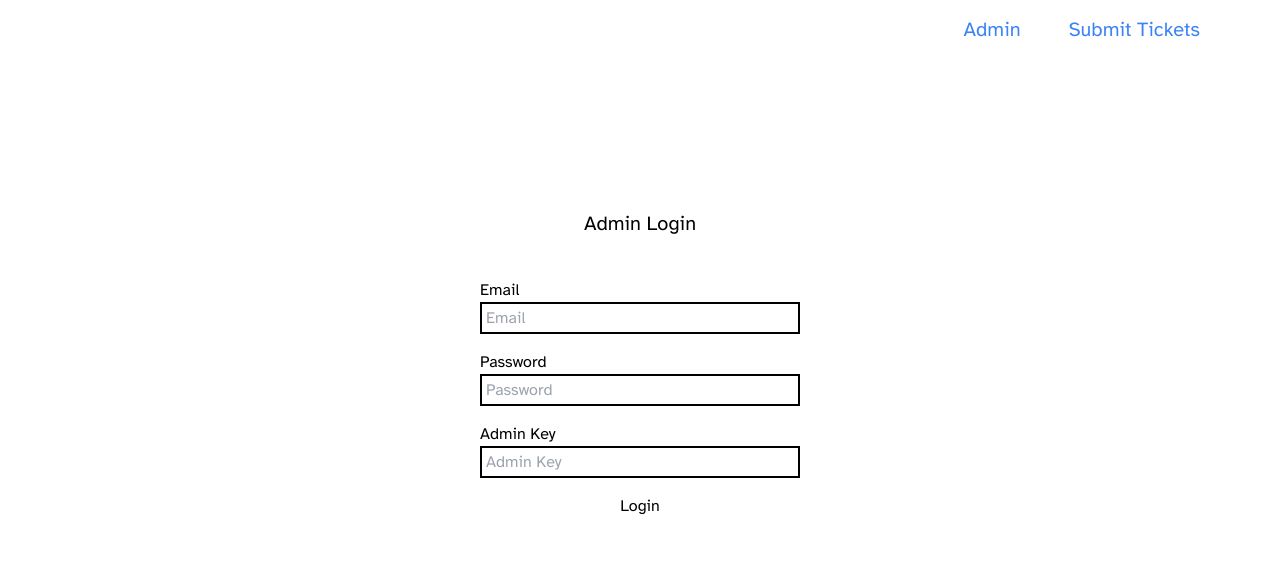
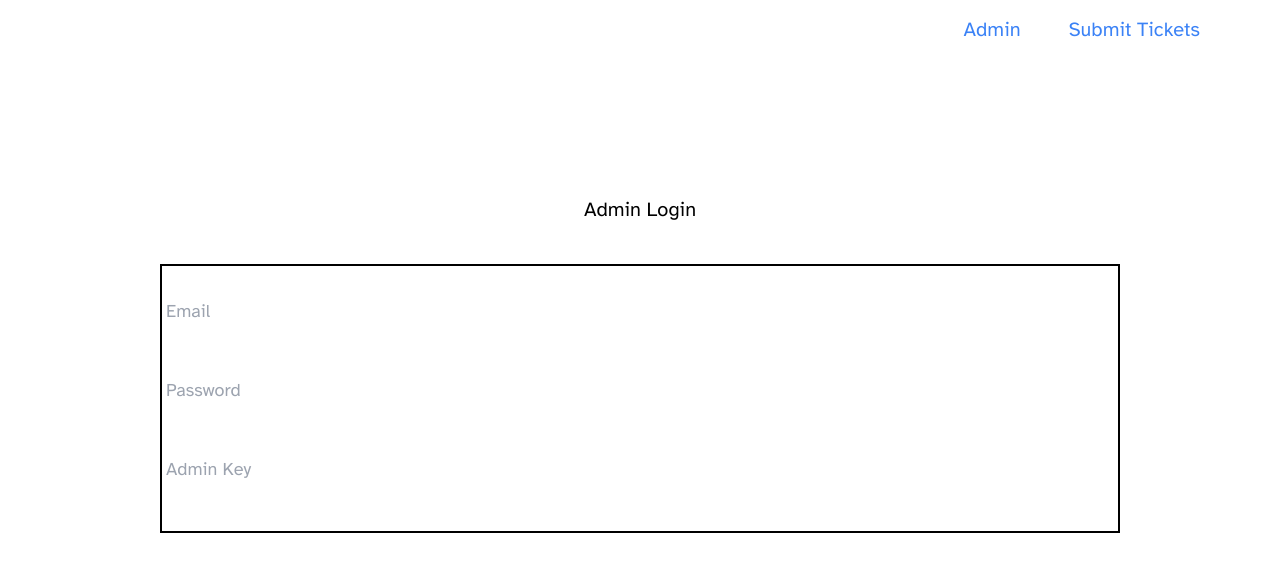
Before and after one commit to ay7991/help-desk, a Next.js app in the folder help-desk/: page /admin/login in a window 1280 px wide. Shown: the top 572 px of the page. Built offline with nearby package versions, Linux system fonts and the light colour scheme; a web font is replaced by a local one.

Commit message:
adjust className and login css

```diff
--- a/help-desk/src/components/LoginForm.tsx
+++ b/help-desk/src/components/LoginForm.tsx
@@ -49,12 +49,12 @@ const LoginForm: React.FC = () => {
     }
 
     return (
-        <>
-            <form className="flex flex-col w-80" onSubmit={checkLogin}>
-                <label className="flex flex-col">
+        <main className="formMain">
+            <form className="flex flex-col justify-center" onSubmit={checkLogin}>
+                <label className="flex flex-col text-white text-lg">
                     Email
                     <input
-                        className={`border-solid border-black border-2 mb-4 pl-1 h-8`}
+                        className="input"
                         type="email"
                         placeholder="Email"
                         name="email"
@@ -63,10 +63,10 @@ const LoginForm: React.FC = () => {
                         required
                     />
                 </label>
-                <label className="flex flex-col">
+                <label className="flex flex-col text-white text-lg">
                     Password
                     <input
-                        className="border-solid border-black border-2 mb-4 pl-1 h-8"
+                        className="input"
                         type="password"
                         placeholder="Password"
                         name="password"
@@ -75,10 +75,10 @@ const LoginForm: React.FC = () => {
                         required
                     />
                 </label>
-                <label className="flex flex-col">
+                <label className="flex flex-col text-white text-lg">
                     Admin Key
                     <input
-                        className="border-solid border-black border-2 mb-4 pl-1 h-8"
+                        className="input"
                         type="text"
                         placeholder="Admin Key"
                         name="adminKey"
@@ -87,10 +87,10 @@ const LoginForm: React.FC = () => {
                         required
                     />
                 </label>
-                <button type="submit"> Login </button>
+                <button type="submit" className="text-white text-xl"> Login </button>
             </form>
             { showNotif && <Notification message={message} onClose={() => setShowNotif(false)} color={color} /> }
-        </>
+        </main>
     );
 }
 
```
